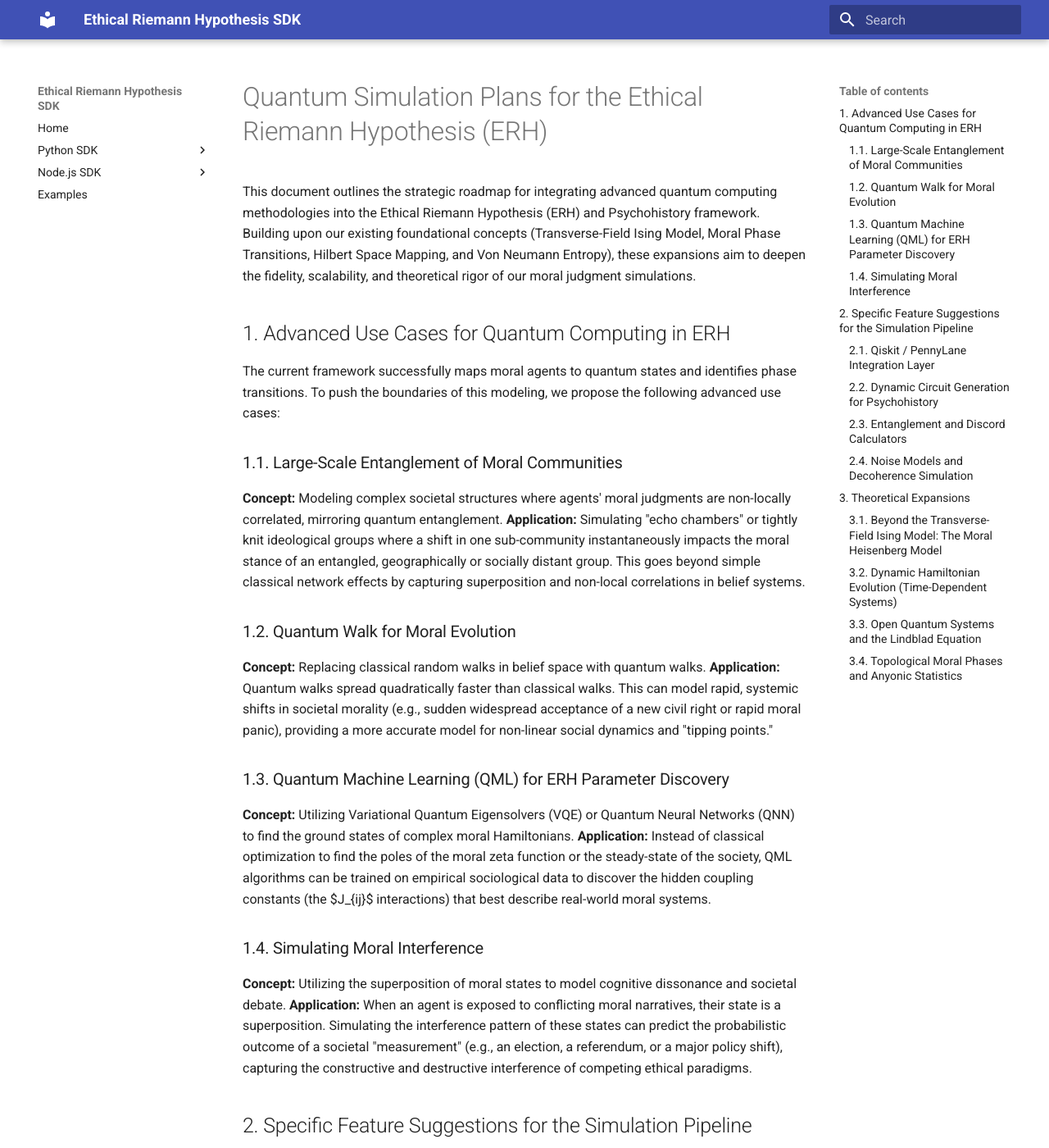
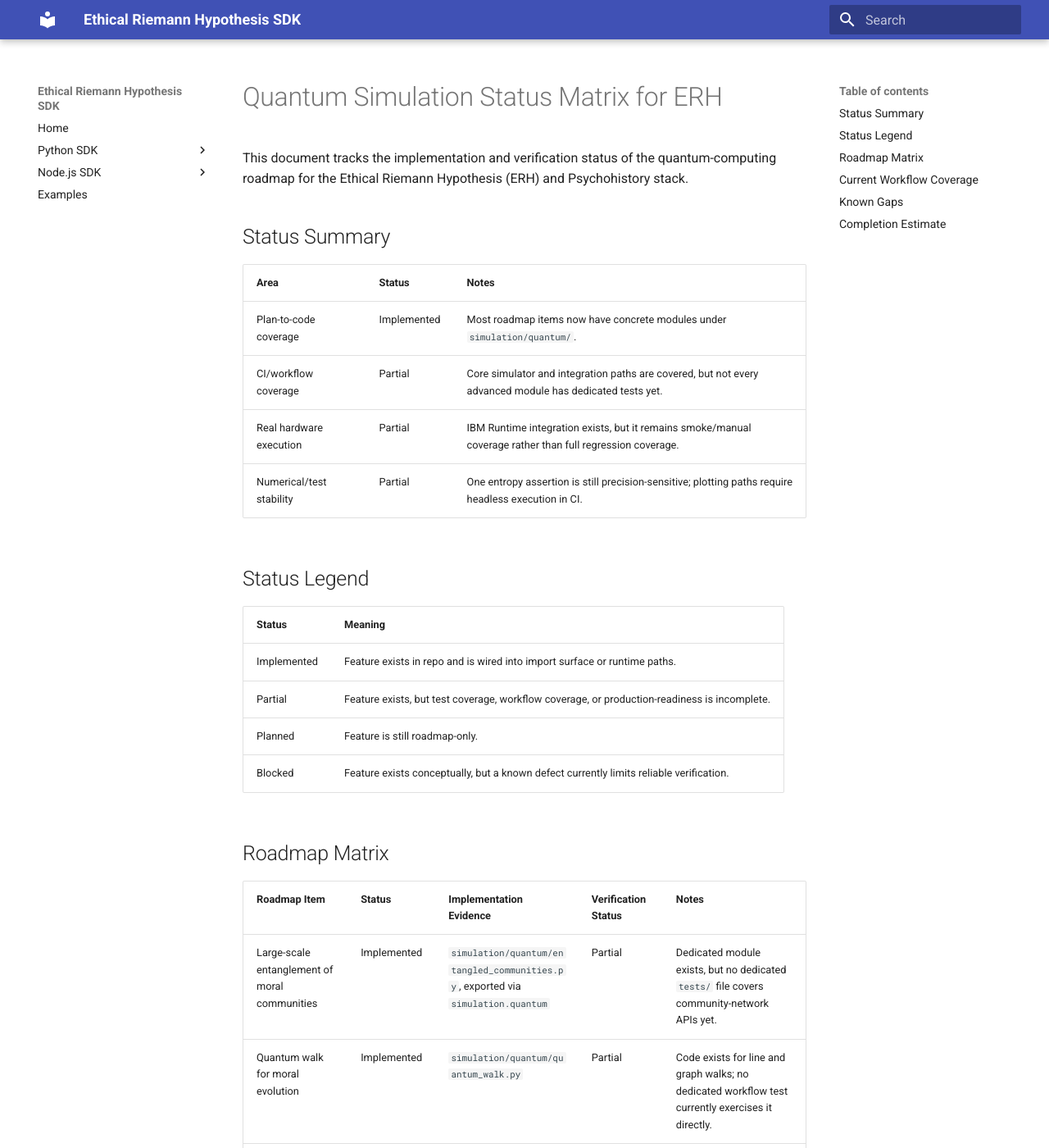
Before and after one commit to dennislee928/Ethic-Latex, an MkDocs documentation site: the page built from docs/QUANTUM_SIMULATION_PLANS.md, in a window 1280 px wide and 1400 px high. Shown: the whole window at 82% size. Built offline with MkDocs 1.6.1 and Material for MkDocs 9.7.7, drawn with Linux system fonts in a browser that asks for light colours; some of the changed text lies outside the part shown.

Commit message:
Replace ERH roadmap with status matrix
Rewrite QUANTUM_SIMULATION_PLANS.md from a forward-looking roadmap into an implementation-and-verification status matrix for the ERH/Psychohistory quantum stack. The new doc summarizes plan-to-code coverage, CI/workflow and hardware execution status, a roadmap matrix linking features to modules under simulation/quantum/, current workflow coverage, known gaps (precision-sensitive entropy assertion, headless plotting, missing tests, limited hardware verification), and completion estimates. Also update the latest_quantum_distribution.png figure in simulation/output/figures to reflect current outputs.

```diff
--- a/docs/QUANTUM_SIMULATION_PLANS.md
+++ b/docs/QUANTUM_SIMULATION_PLANS.md
@@ -1,63 +1,69 @@
-# Quantum Simulation Plans for the Ethical Riemann Hypothesis (ERH)
+# Quantum Simulation Status Matrix for ERH
 
-This document outlines the strategic roadmap for integrating advanced quantum computing methodologies into the Ethical Riemann Hypothesis (ERH) and Psychohistory framework. Building upon our existing foundational concepts (Transverse-Field Ising Model, Moral Phase Transitions, Hilbert Space Mapping, and Von Neumann Entropy), these expansions aim to deepen the fidelity, scalability, and theoretical rigor of our moral judgment simulations.
+This document tracks the implementation and verification status of the quantum-computing roadmap for the Ethical Riemann Hypothesis (ERH) and Psychohistory stack.
 
-## 1. Advanced Use Cases for Quantum Computing in ERH
+## Status Summary
 
-The current framework successfully maps moral agents to quantum states and identifies phase transitions. To push the boundaries of this modeling, we propose the following advanced use cases:
+| Area | Status | Notes |
+| --- | --- | --- |
+| Plan-to-code coverage | Implemented | Most roadmap items now have concrete modules under `simulation/quantum/`. |
+| CI/workflow coverage | Partial | Core simulator and integration paths are covered, but not every advanced module has dedicated tests yet. |
+| Real hardware execution | Partial | IBM Runtime integration exists, but it remains smoke/manual coverage rather than full regression coverage. |
+| Numerical/test stability | Partial | One entropy assertion is still precision-sensitive; plotting paths require headless execution in CI. |
 
-### 1.1. Large-Scale Entanglement of Moral Communities
-**Concept:** Modeling complex societal structures where agents' moral judgments are non-locally correlated, mirroring quantum entanglement.
-**Application:** Simulating "echo chambers" or tightly knit ideological groups where a shift in one sub-community instantaneously impacts the moral stance of an entangled, geographically or socially distant group. This goes beyond simple classical network effects by capturing superposition and non-local correlations in belief systems.
+## Status Legend
 
-### 1.2. Quantum Walk for Moral Evolution
-**Concept:** Replacing classical random walks in belief space with quantum walks.
-**Application:** Quantum walks spread quadratically faster than classical walks. This can model rapid, systemic shifts in societal morality (e.g., sudden widespread acceptance of a new civil right or rapid moral panic), providing a more accurate model for non-linear social dynamics and "tipping points."
+| Status | Meaning |
+| --- | --- |
+| Implemented | Feature exists in repo and is wired into import surface or runtime paths. |
+| Partial | Feature exists, but test coverage, workflow coverage, or production-readiness is incomplete. |
+| Planned | Feature is still roadmap-only. |
+| Blocked | Feature exists conceptually, but a known defect currently limits reliable verification. |
 
-### 1.3. Quantum Machine Learning (QML) for ERH Parameter Discovery
-**Concept:** Utilizing Variational Quantum Eigensolvers (VQE) or Quantum Neural Networks (QNN) to find the ground states of complex moral Hamiltonians.
-**Application:** Instead of classical optimization to find the poles of the moral zeta function or the steady-state of the society, QML algorithms can be trained on empirical sociological data to discover the hidden coupling constants (the $J_{ij}$ interactions) that best describe real-world moral systems.
+## Roadmap Matrix
 
-### 1.4. Simulating Moral Interference
-**Concept:** Utilizing the superposition of moral states to model cognitive dissonance and societal debate.
-**Application:** When an agent is exposed to conflicting moral narratives, their state is a superposition. Simulating the interference pattern of these states can predict the probabilistic outcome of a societal "measurement" (e.g., an election, a referendum, or a major policy shift), capturing the constructive and destructive interference of competing ethical paradigms.
+| Roadmap Item | Status | Implementation Evidence | Verification Status | Notes |
+| --- | --- | --- | --- | --- |
+| Large-scale entanglement of moral communities | Implemented | `simulation/quantum/entangled_communities.py`, exported via `simulation.quantum` | Partial | Dedicated module exists, but no dedicated `tests/` file covers community-network APIs yet. |
+| Quantum walk for moral evolution | Implemented | `simulation/quantum/quantum_walk.py` | Partial | Code exists for line and graph walks; no dedicated workflow test currently exercises it directly. |
+| QML for ERH parameter discovery | Implemented | `simulation/quantum/qml_discovery.py` | Partial | VQE-style and coupling-fit helpers exist; direct test coverage is still missing. |
+| Simulating moral interference | Implemented | `simulation/quantum/interference.py` | Partial | Core functions exist; not yet represented by dedicated regression tests. |
+| Qiskit / PennyLane integration layer | Implemented | `simulation/quantum/backends.py` | Partial | Abstraction exists; CI currently verifies Qiskit-oriented paths more than PennyLane-specific paths. |
+| Dynamic circuit generation for psychohistory | Implemented | `simulation/quantum/dynamic_circuits.py` | Partial | Time-series compilation and execution helpers exist; dedicated tests are still needed. |
+| Entanglement and discord calculators | Implemented | `simulation/quantum/entanglement_metrics.py` | Partial | Metrics exist, including `discord_proxy`; one entropy assertion remains precision-sensitive. |
+| Noise models and decoherence simulation | Implemented | `simulation/quantum/noise_models.py` | Partial | Noise primitives exist; workflow coverage is indirect rather than module-specific. |
+| Moral Heisenberg model | Implemented | `simulation/quantum/heisenberg.py` | Partial | Hamiltonian builders exist; direct tests are still missing. |
+| Dynamic Hamiltonian evolution | Implemented | `simulation/quantum/lindblad.py`, `time_dependent_evolution` | Partial | Time-dependent evolution exists; no dedicated test file covers it yet. |
+| Open quantum systems / Lindblad equation | Implemented | `simulation/quantum/lindblad.py` | Partial | Core solver exists; verification remains indirect. |
+| Topological moral phases | Implemented | `simulation/quantum/topological.py` | Partial | Bloch, winding-number, and phase-classification helpers exist; direct regression tests are still missing. |
+| Advanced ethical circuit / Hilbert-space engine | Implemented | `AdvancedEthicalCircuit`, `AdvancedEthicalQuantumEngine` in `simulation/quantum/simulator.py` | Partial | Covered by integration-style tests and workflow jobs; plotting must stay headless in automation. |
+| Social dynamics Ising simulator | Implemented | `SocialDynamicsQuantumSimulator` in `simulation/quantum/simulator.py` | Partial | Mostly tested; one Von Neumann entropy check still needs tolerance-based handling. |
+| Hybrid psychohistory quantum integration | Implemented | `erh_core/core/hybrid_model.py` | Partial | Tested through integration paths; IBM execution is smoke/manual rather than full regression coverage. |
+| Real IBM Quantum execution | Partial | `simulation/quantum/cloud.py`, IBM Runtime path in `simulation/quantum/simulator.py` and `erh_core/core/hybrid_model.py` | Partial | Available behind `IBM_QUANTUM_TOKEN`, but CI only runs a guarded smoke path and does not guarantee broad hardware regression coverage. |
 
-## 2. Specific Feature Suggestions for the Simulation Pipeline
+## Current Workflow Coverage
 
-To support the advanced use cases, the simulation pipeline must be upgraded with the following features:
+| Workflow Area | Status | Scope |
+| --- | --- | --- |
+| Headless simulator regression | Implemented | Runs entanglement, update-plan integration, and stable Ising checks under `MPLBACKEND=Agg`. |
+| NumPy fallback regression | Implemented | Confirms quantum functionality still works without Qiskit. |
+| IBM Runtime smoke path | Implemented | Secret-gated smoke execution for `scripts/run_quantum_hilbert_figures.py`. |
+| Full advanced-module regression | Partial | No dedicated test files yet for quantum walk, interference, topological, dynamic circuits, Lindblad, Heisenberg, or QML helpers. |
 
-### 2.1. Qiskit / PennyLane Integration Layer
-- **Feature:** A robust, abstracted interface supporting quantum backends.
-- **Details:** Transition from pure NumPy/SciPy state-vector simulations to a framework utilizing Qiskit or PennyLane. This allows the simulation to scale from local state-vector simulators to real quantum hardware (e.g., IBM Quantum) or high-performance GPU-accelerated simulators (cuQuantum).
+## Known Gaps
 
-### 2.2. Dynamic Circuit Generation for Psychohistory
-- **Feature:** Automated generation of quantum circuits based on time-evolving sociological data.
-- **Details:** The simulation pipeline should accept time-series data of social interactions and automatically compile the corresponding parameterized quantum circuits (e.g., dynamic $R_{zz}$ coupling based on real-time social media sentiment analysis), allowing for continuous evolution of the moral state vector.
+| Gap | Status | Impact | Next Action |
+| --- | --- | --- | --- |
+| Precision-sensitive entropy assertion | Blocked | Causes one dedicated Ising test to fail under strict equality. | Replace exact-zero assertion with tolerance-based expectation. |
+| GUI plotting dependency outside headless mode | Blocked | Local macOS runs can abort when `matplotlib` uses a GUI backend. | Keep CI on `MPLBACKEND=Agg`; optionally force a non-interactive backend in code paths that render figures. |
+| Missing dedicated tests for several advanced modules | Partial | Workflow cannot honestly claim end-to-end regression coverage for the whole roadmap. | Add targeted tests for quantum walk, interference, QML, Heisenberg, Lindblad, topological, and backend-selection modules. |
+| Real-hardware verification breadth | Partial | IBM workflow currently acts as smoke coverage, not comprehensive verification. | Add explicit hardware-result validation once output schema records whether a real backend was used. |
 
-### 2.3. Entanglement and Discord Calculators
-- **Feature:** Built-in metrics for multi-partite entanglement.
-- **Details:** Beyond Von Neumann entropy (which measures mixedness of a subsystem), the pipeline needs tools to calculate Concurrence, Negativity, or Quantum Discord across the entire societal density matrix to quantify the exact degree of non-classical correlation between different demographic segments.
+## Completion Estimate
 
-### 2.4. Noise Models and Decoherence Simulation
-- **Feature:** Simulating the "noisy" real world.
-- **Details:** Incorporate quantum noise models (depolarizing channels, amplitude damping) to represent information loss, misunderstanding, or the natural decay of societal consensus over time. This models how "pure" moral ideologies degrade into mixed states when interacting with the environment (general public).
-
-## 3. Theoretical Expansions
-
-Expanding the theoretical foundations of the ERH to support more nuanced moral dynamics.
-
-### 3.1. Beyond the Transverse-Field Ising Model: The Moral Heisenberg Model
-- **Theory:** The current Ising model primarily captures binary moral choices (spin up/down) with a field inducing flips. The Heisenberg model ($XXZ$ or $XYZ$) allows for continuous moral variables and anisotropic interactions.
-- **Impact:** This would allow modeling of complex, multi-dimensional moral dilemmas where opinions are not just "for" or "against," but exist on a sphere of possibilities, allowing for cross-coupled moral variables (e.g., the interplay between economic morality and social morality).
-
-### 3.2. Dynamic Hamiltonian Evolution (Time-Dependent Systems)
-- **Theory:** Shifting from a static moral landscape to a time-dependent Hamiltonian $H(t)$.
-- **Impact:** Societal norms are not static. By introducing a time-dependent driving force (e.g., periodic driving modeling election cycles, or sudden quench dynamics modeling a crisis or war), we can study Floquet topological phases of morality or non-equilibrium steady states that better represent modern, fast-paced societies.
-
-### 3.3. Open Quantum Systems and the Lindblad Equation
-- **Theory:** Treating the society as an open quantum system interacting with a larger environment (e.g., the global geopolitical landscape or the natural environment).
-- **Impact:** Using the Lindblad master equation to govern the evolution of the societal density matrix. This provides a rigorous mathematical framework for the decoherence described in section 2.4, mapping perfectly to the concept of entropy production in social systems and the eventual thermalization of radical moral movements into mainstream consensus.
-
-### 3.4. Topological Moral Phases and Anyonic Statistics
-- **Theory:** Investigating whether the moral Hilbert space can support topological order.
-- **Impact:** If moral systems exhibit topological phases, their ground states would be robust against local perturbations (e.g., a society highly resilient to local misinformation campaigns). We could explore mapping moral agents to anyons, where the "braiding" of different social groups around each other fundamentally alters the societal wavefunction.
+| Dimension | Estimate |
+| --- | --- |
+| Feature implementation completeness | 85% |
+| Verification completeness | 45% |
+| Workflow completeness | 55% |
+| Real-hardware readiness | 35% |
```
Also changed, not shown: simulation/output/figures/latest_quantum_distribution.png.
